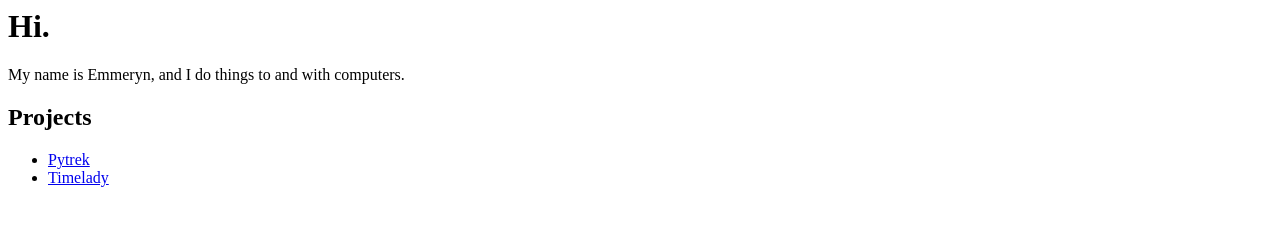
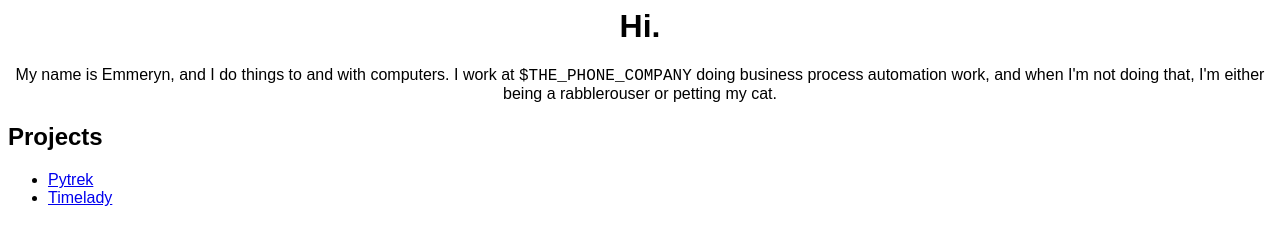
Before and after one commit to emexalt/emexalt.github.io, a plain HTML site: page index.html in a window 1280 px wide. Drawn offline with Linux system fonts and the light colour scheme.

Commit message:
more content

```diff
--- a/index.html
+++ b/index.html
@@ -1,8 +1,15 @@
 <html>
-<head><title>Emexalt on Github Pages</title></head>
+
+<head>
+  <title>Emexalt on Github Pages</title>
+  <link rel="stylesheet" type="text/css" href="styles.css">
+</head>
+
 <body>
   <h1>Hi.</h1>
-    <p>My name is Emmeryn, and I do things to and with computers.</p>
+  <p>My name is Emmeryn, and I do things to and with computers. I work at <code>$THE_PHONE_COMPANY</code>
+    doing business process automation work, and when I'm not doing that, I'm either being a rabblerouser or petting my
+    cat.</p>
   <h2>Projects</h2>
   <ul>
     <li><a href="https://github.com/emexalt/pytrek">Pytrek</a></li>
--- /dev/null
+++ b/styles.css
@@ -0,0 +1,11 @@
+body {
+    font-family: Arial, Helvetica, sans-serif;
+}
+h1{
+    text-align: center;
+    font-size: 2rem;
+}
+p {
+    text-align: center;
+    font-size: 1rem;
+}
```
Lines whose indentation alone changed are shown as unchanged.
